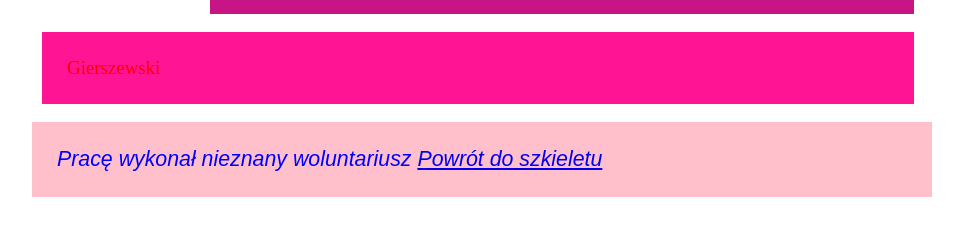
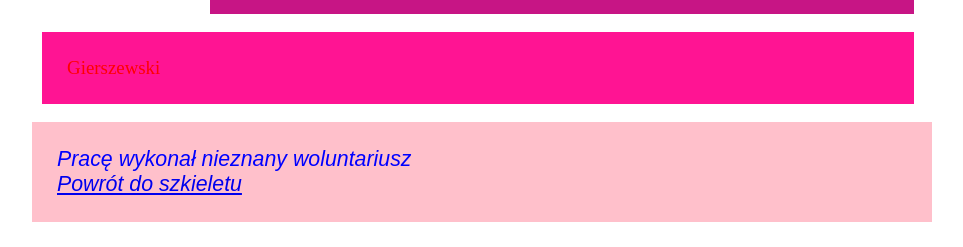
Before and after one commit to MikolajGierszewskii/CSS, a plain HTML site: page zadanie92_gier.html in a window 1280 px wide. Shown: the part 678-925 px from the top of the page, without its empty margins (158-1121 px from the left). Before the commit the page ends 900 px from the top, so only its background shows below. Drawn offline with Linux system fonts and the light colour scheme.

Commit message:
Update zadanie92_gier.html

```diff
--- a/zadanie92_gier.html
+++ b/zadanie92_gier.html
@@ -81,7 +81,7 @@
 
 
 </div>
-    <div class="kolumny" id="menu_prawe_gierszewski"><p>Gierszewski</p></div><div id="stopka">Pracę wykonał nieznany woluntariusz
+    <div class="kolumny" id="menu_prawe_gierszewski"><p>Gierszewski</p></div><div id="stopka">Pracę wykonał nieznany woluntariusz<br>
       <a href="index.html">Powrót do szkieletu</a>
  </div>
 </body>
```
